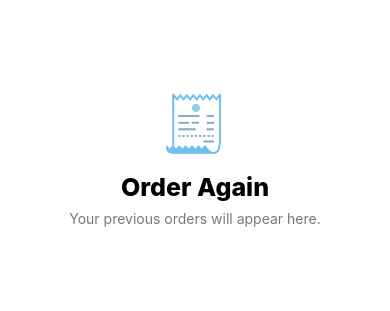
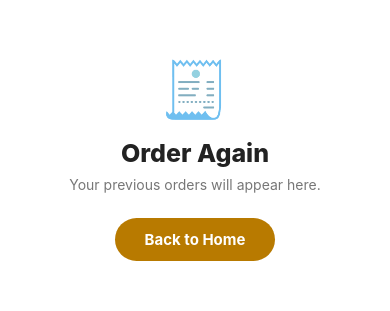
Before and after one commit to harish006-m/Git-Practice, a React Native app: screen /OrderAgain in a window 390 px wide. Shown: the part 239-550 px from the top of the page. Built offline with nearby package versions, Linux system fonts and the light colour scheme; some icons are missing.

Commit message:
Added the Back navigation

```diff
--- a/src/screens/OrderAgainScreen.js
+++ b/src/screens/OrderAgainScreen.js
@@ -4,11 +4,37 @@ import {
   StyleSheet,
   Text,
   View,
+  TouchableOpacity,
 } from 'react-native';
 
-function OrderAgainScreen() {
+import {Ionicons} from '@react-native-vector-icons/ionicons';
+
+function OrderAgainScreen({navigation}) {
+
+  const handleBackToHome = () => {
+    navigation.navigate('MainTabs', {
+      screen: 'Home',
+    });
+  };
+
+  const handleBack = () => {
+    navigation.goBack();
+  };
+
   return (
     <View style={styles.container}>
+
+      {/* Top Left Back Button */}
+      <TouchableOpacity
+        style={styles.backButton}
+        onPress={handleBack}
+        activeOpacity={0.7}>
+        <Ionicons
+          name="arrow-back"
+          size={24}
+          color="#222222"
+        />
+      </TouchableOpacity>
 
       <Text style={styles.icon}>
         🧾
@@ -22,6 +48,17 @@ function OrderAgainScreen() {
         Your previous orders will appear here.
       </Text>
 
+      <TouchableOpacity
+        style={styles.button}
+        onPress={handleBackToHome}
+        activeOpacity={0.8}>
+
+        <Text style={styles.buttonText}>
+          Back to Home
+        </Text>
+
+      </TouchableOpacity>
+
     </View>
   );
 }
@@ -30,11 +67,25 @@ const styles = StyleSheet.create({
 
   container: {
     flex: 1,
+    justifyContent: 'center',
+    alignItems: 'center',
+    backgroundColor: '#FFFFFF',
+  },
+
+  backButton: {
+    position: 'absolute',
+    top: 15,
+    left: 15,
+
+    width: 40,
+    height: 40,
+
+    borderRadius: 20,
 
     justifyContent: 'center',
     alignItems: 'center',
 
-    backgroundColor: '#FFFFFF',
+    backgroundColor: '#F5F5F5',
   },
 
   icon: {
@@ -47,6 +98,8 @@ const styles = StyleSheet.create({
     fontSize: 25,
 
     fontWeight: '800',
+
+    color: '#222222',
   },
 
   subtitle: {
@@ -55,6 +108,25 @@ const styles = StyleSheet.create({
     color: '#777777',
   },
 
+  button: {
+    marginTop: 25,
+
+    paddingVertical: 12,
+    paddingHorizontal: 30,
+
+    borderRadius: 25,
+
+    backgroundColor: '#B87A00',
+  },
+
+  buttonText: {
+    fontSize: 15,
+
+    fontWeight: '700',
+
+    color: '#FFFFFF',
+  },
+
 });
 
 export default OrderAgainScreen;
```
